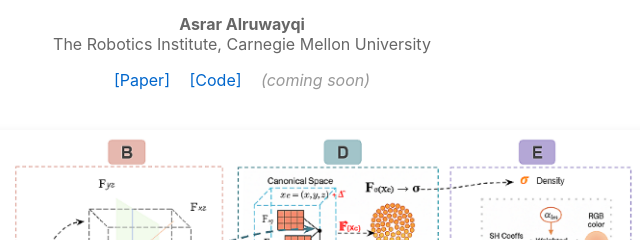
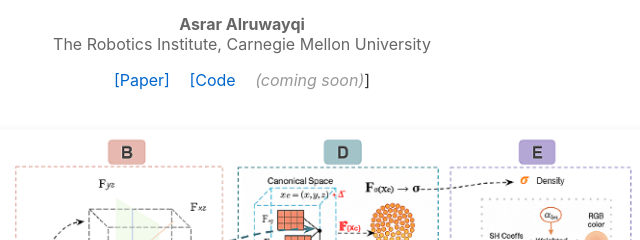
Before and after one commit to AsrarH/shade-project-page, a plain HTML site: page index.html in a window 1280 px wide. Shown: the part 127-367 px from the top of the page, 398-1038 px from the left. Drawn offline with Linux system fonts and the light colour scheme.

Commit message:
Update index.html

```diff
--- a/index.html
+++ b/index.html
@@ -78,7 +78,7 @@
     <div class="links">
       <a href="https://arxiv.org/abs/XXXX [arXiv preprint]">[Paper]</a>
 <!--       <a href="assets/supplemental.pdf">[Supp]</a> -->
-      <a href="https://github.com/asrarh/shade">[Code]</a> <span style="color: #999; font-style: italic;">(coming soon)</span>
+      <a href="https://github.com/asrarh/shade">[Code</a> <span style="color: #999; font-style: italic;">(coming soon)</span>]
     </div>
 
     <img src="assets/method.png" alt="Teaser image" class="teaser">
```
